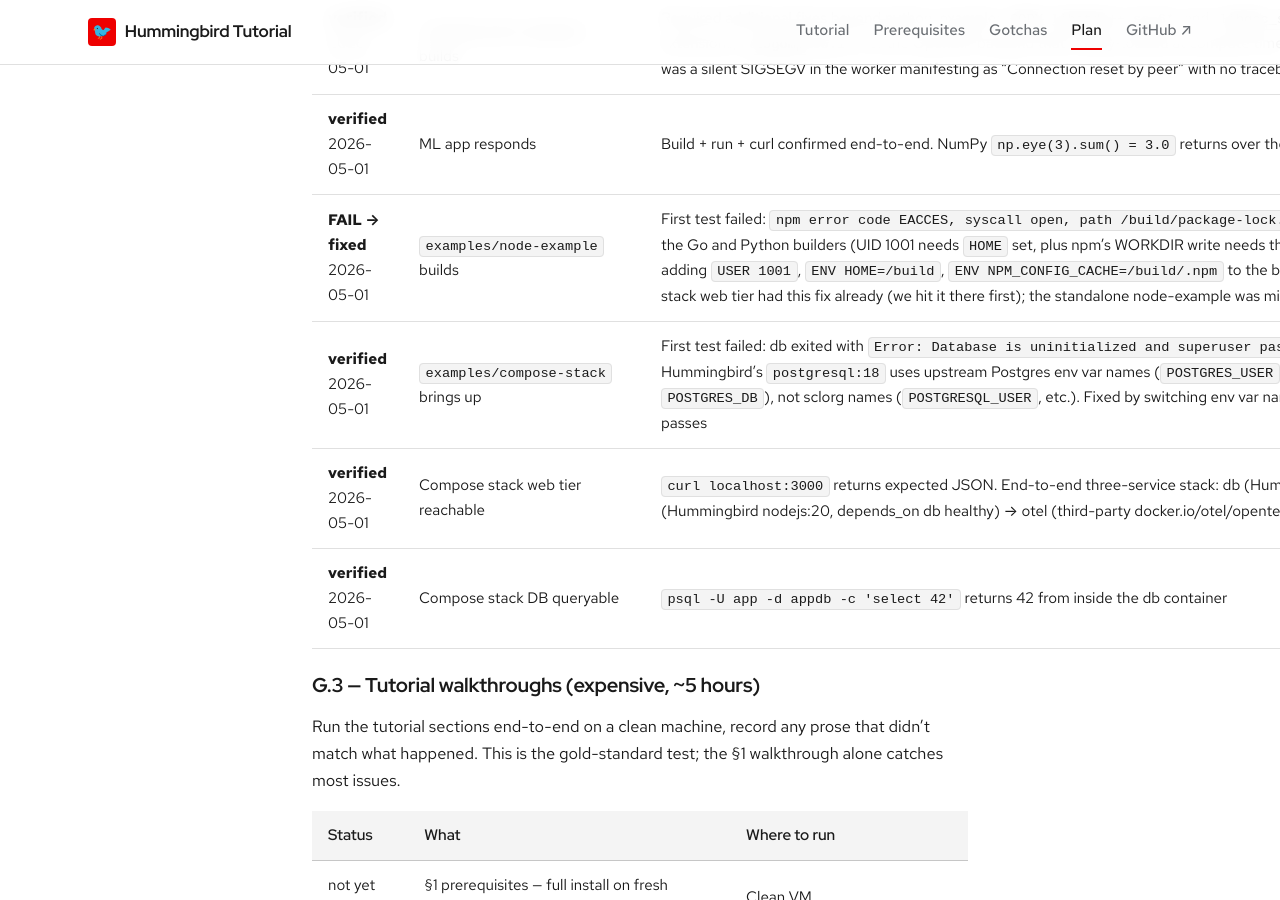
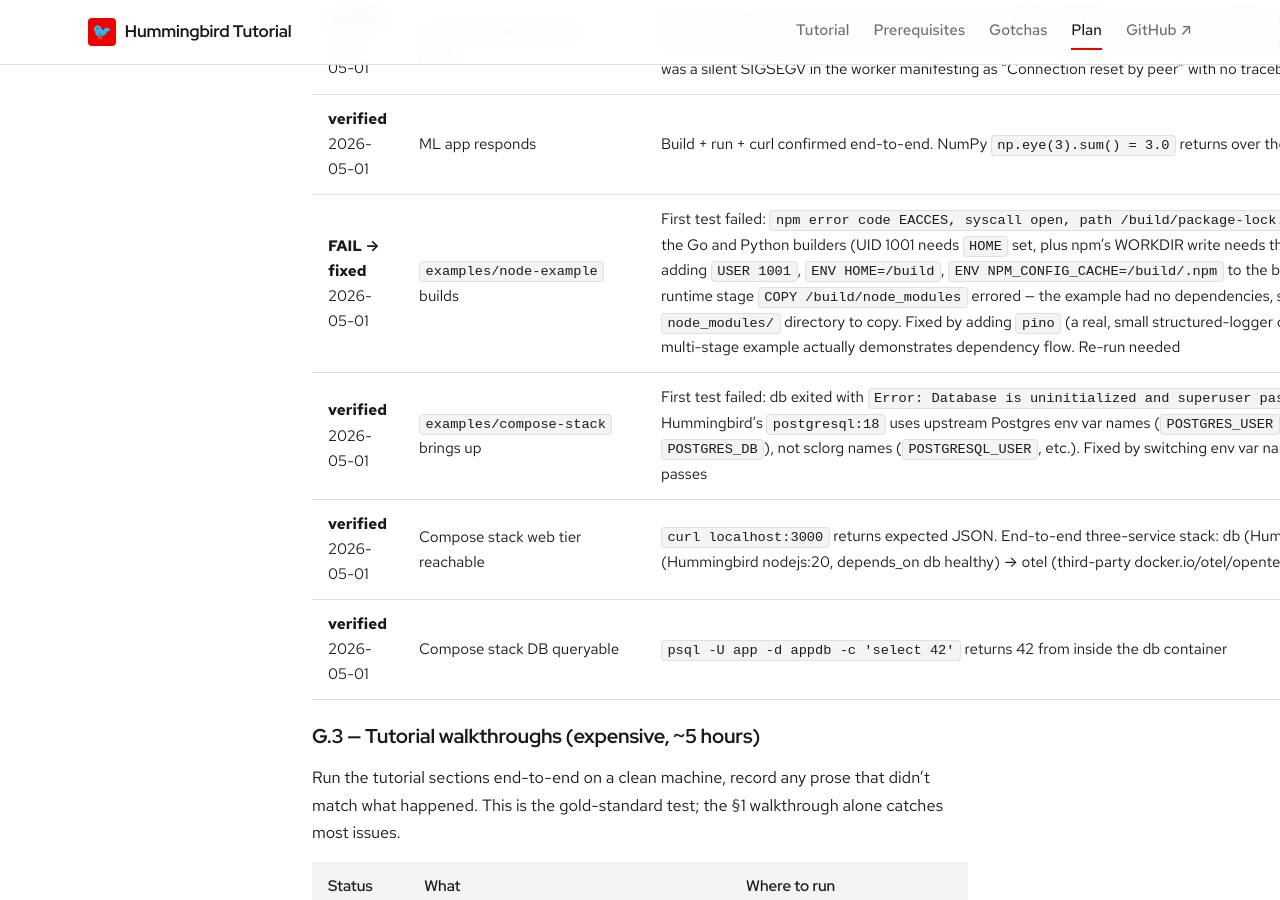
Before and after one commit to patterncatalyst/hummingbird-tutorial, a Jekyll site: the page built from _plans/reconciliation-plan.md, in a window 1280 px wide and 900 px high, scrolled down 13853 px. Built offline with Jekyll 4.4.1, drawn with Linux system fonts in a browser that asks for light colours; some web fonts are replaced.

Commit message:
node-example: add pino dep so multi-stage demonstrates dep flow

```diff
--- a/_plans/reconciliation-plan.md
+++ b/_plans/reconciliation-plan.md
@@ -267,7 +267,7 @@
 | **verified** 2026-05-01 | Go app responds | Build + run + curl confirmed end-to-end |
 | **verified** 2026-05-01 | `examples/ml-example` builds | Required additional fixes beyond python-example: `COPY libstdc++.so.6*` and `libgcc_s.so.1*` for NumPy's compiled extensions; `libgomp.so.1*` for the OpenMP backend that's delay-loaded at compute time. Symptom of missing libgomp was a silent SIGSEGV in the worker manifesting as "Connection reset by peer" with no traceback |
 | **verified** 2026-05-01 | ML app responds | Build + run + curl confirmed end-to-end. NumPy `np.eye(3).sum() = 3.0` returns over the wire |
-| **FAIL → fixed** 2026-05-01 | `examples/node-example` builds | First test failed: `npm error code EACCES, syscall open, path /build/package-lock.json` — same root cause as the Go and Python builders (UID 1001 needs `HOME` set, plus npm's WORKDIR write needs the user to own it). Fixed by adding `USER 1001`, `ENV HOME=/build`, `ENV NPM_CONFIG_CACHE=/build/.npm` to the builder stage. The compose-stack web tier had this fix already (we hit it there first); the standalone node-example was missed. Re-run needed |
+| **FAIL → fixed** 2026-05-01 | `examples/node-example` builds | First test failed: `npm error code EACCES, syscall open, path /build/package-lock.json` — same root cause as the Go and Python builders (UID 1001 needs `HOME` set, plus npm's WORKDIR write needs the user to own it). Fixed by adding `USER 1001`, `ENV HOME=/build`, `ENV NPM_CONFIG_CACHE=/build/.npm` to the builder stage. Second test failed: runtime stage `COPY /build/node_modules` errored — the example had no dependencies, so `npm install` produced no `node_modules/` directory to copy. Fixed by adding `pino` (a real, small structured-logger dep) to package.json so the multi-stage example actually demonstrates dependency flow. Re-run needed |
 | **verified** 2026-05-01 | `examples/compose-stack` brings up | First test failed: db exited with `Error: Database is uninitialized and superuser password is not specified` — Hummingbird's `postgresql:18` uses upstream Postgres env var names (`POSTGRES_USER`, `POSTGRES_PASSWORD`, `POSTGRES_DB`), not sclorg names (`POSTGRESQL_USER`, etc.). Fixed by switching env var names in `compose.yaml`. Now passes |
 | **verified** 2026-05-01 | Compose stack web tier reachable | `curl localhost:3000` returns expected JSON. End-to-end three-service stack: db (Hummingbird postgresql:18) → web (Hummingbird nodejs:20, depends_on db healthy) → otel (third-party docker.io/otel/opentelemetry-collector-contrib) |
 | **verified** 2026-05-01 | Compose stack DB queryable | `psql -U app -d appdb -c 'select 42'` returns 42 from inside the db container |
--- a/examples/node-example/package.json
+++ b/examples/node-example/package.json
@@ -6,5 +6,8 @@
   "scripts": {
     "start": "node server.js"
   },
+  "dependencies": {
+    "pino": "^9.5.0"
+  },
   "license": "Apache-2.0"
 }
```
Also changed, not shown: examples/node-example/README.md (+2 -3 lines), examples/node-example/server.js (+10 -7 lines), 1 other file.
